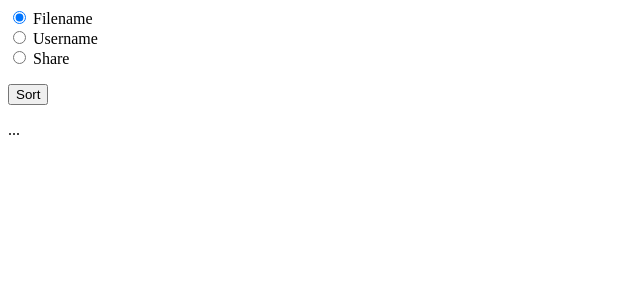
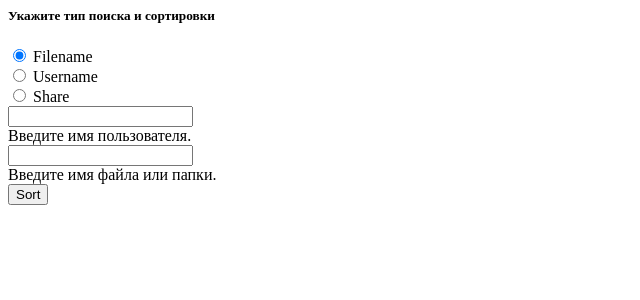
Before and after one commit to r2d2-lex/smbstatus, a Flask app: template webapp/templates/search_form.html in a window 1280 px wide. Shown: the top 300 px of the page, without its empty margins (0-640 px from the left). Run offline with Flask 2, Linux system fonts and the light colour scheme; the template is opened without the code that fills it: values that come from a table or form of the project are taken from there, others are empty.

Commit message:
Добавление поиска по имени пользователя/фала

```diff
--- a/webapp/__init__.py
+++ b/webapp/__init__.py
@@ -2,7 +2,7 @@ from flask import Flask, render_template
 
 from webapp.forms import SearchForm
 from webapp.getuserlist import make_uid_users_dict
-from webapp.smbstat import smb_status, parse_status, sort_records
+from webapp.smbstat import smb_status, parse_status, sort_records, search_records
 
 
 # import webapp.config
@@ -14,22 +14,44 @@ def create_app():
 
     @app.route('/')
     def index():
-        sort_form = SearchForm()
+        search_form = SearchForm()
         uid_users_dict = make_uid_users_dict()
         smb_lines = parse_status(uid_users_dict)
         smb_lines = sort_records(smb_lines, app.config['PATH_NAME_INDEX'])
-        return render_template('smbstatus/index.html', page_title=app.config['PAGE_TITLE'], smb_lines=smb_lines, form=sort_form)
+        return render_template('smbstatus/index.html', page_title=app.config['PAGE_TITLE'], smb_lines=smb_lines,
+                               form=search_form)
 
-    @app.route('/sort', methods=['GET', 'POST'])
+    @app.route('/search', methods=['GET', 'POST'])
     def sort():
-        sort_form = SearchForm()
-        for item1 in sort_form:
-            print('Item: ', item1)
-        print('Sort FORM: ', sort_form)
+        sort_type = app.config['PATH_NAME_INDEX']
+        search_form = SearchForm()
+        user_name = ''
+        file_name = ''
+
+        if search_form.validate_on_submit():
+            user_name = search_form.username.data
+            file_name = search_form.filename.data
+            print('UserName: ', user_name)
+            print('FileName: ', file_name)
+
+            print('Sort type: ', search_form.sort_type.data)
+            sort_type_data = search_form.sort_type.data
+            if sort_type_data == 'sort_filename':
+                sort_type = app.config['PATH_NAME_INDEX']
+            elif sort_type_data == 'sort_username':
+                sort_type = app.config['LOGIN_NAME_INDEX']
+            elif sort_type_data == 'sort_share':
+                sort_type = app.config['SHARE_NAME_INDEX']
+
         uid_users_dict = make_uid_users_dict()
         smb_lines = parse_status(uid_users_dict)
-        smb_lines = sort_records(smb_lines, app.config['PATH_NAME_INDEX'])
-        return render_template('smbstatus/index.html', page_title=app.config['PAGE_TITLE'], smb_lines=smb_lines, form=sort_form)
+        if len(user_name) > 3:
+            smb_lines = search_records(smb_lines, app.config['LOGIN_NAME_INDEX'], user_name)
+        if len(file_name) > 0:
+            smb_lines = search_records(smb_lines, app.config['PATH_NAME_INDEX'], file_name)
+        smb_lines = sort_records(smb_lines, sort_type)
+        return render_template('smbstatus/index.html', page_title=app.config['PAGE_TITLE'], smb_lines=smb_lines,
+                               form=search_form)
 
     return app
 
--- a/webapp/forms.py
+++ b/webapp/forms.py
@@ -1,8 +1,10 @@
 from flask_wtf import FlaskForm
-from wtforms import RadioField
-from wtforms.validators import InputRequired
+from wtforms import RadioField, StringField, SubmitField
+from wtforms.validators import InputRequired, DataRequired
 
 
 class SearchForm(FlaskForm):
-    sorting_type = RadioField('flexRadioSorting', choices=['flexRadioFilename', 'flexRadioUsername', 'flexRadioShare'],)
-                              # validators=[InputRequired()])
+    sort_type = RadioField('sort_type', choices=[('sort_filename', 'sort_filename'), ('sort_username', 'sort_username'),
+                                                 ('sort_share', 'sort_share')], coerce=str, validators=[DataRequired()])
+    username = StringField('Имя пользователя')
+    filename = StringField('Имя файла/папки')
--- a/webapp/templates/search_form.html
+++ b/webapp/templates/search_form.html
@@ -1,36 +1,56 @@
-<div class="container">
-  <div class="row">
+<div class="card border-danger mt-5">
 
-    <div class="col">
-    <form action="" method="post">
-        {{ form.hidden_tag() }}
-        <p>
+    <div class="card-header bg-light">
+        <h5 class="card-title">Укажите тип поиска и сортировки</h5>
+    </div>
+
+    <form action="/search" method="post">
+    {{ form.hidden_tag() }}
+    <div class="card-body">
+        <div class="form-row">
+
             <div class="form-check form-check-inline">
-              <input class="form-check-input" type="radio" name="flexRadioSorting" id="flexRadioFilename" checked>
-              <label class="form-check-label" for="flexRadioFilename">
+              <!--  Без value не работает!!!! -->
+              <input class="form-check-input" type="radio" name="sort_type" id="sort_filename" value="sort_filename" checked>
+              <label class="form-check-label" for="sort_filename">
                 Filename
               </label>
             </div>
             <div class="form-check form-check-inline">
-              <input class="form-check-input" type="radio" name="flexRadioSorting" id="flexRadioUsername">
-              <label class="form-check-label" for="flexRadioUsername">
+              <input class="form-check-input" type="radio" name="sort_type" id="sort_username" value="sort_username">
+              <label class="form-check-label" for="sort_username">
                 Username
               </label>
             </div>
             <div class="form-check form-check-inline">
-              <input class="form-check-input" type="radio" name="flexRadioSorting" id="flexRadioShare">
-              <label class="form-check-label" for="flexRadioShare">
+              <input class="form-check-input" type="radio" name="sort_type" id="sort_share" value="sort_share">
+              <label class="form-check-label" for="sort_share">
                 Share
               </label>
             </div>
-        </p>
+        </div>
 
-    <p><input type=submit value=Sort></p>
+        <div class="form-row">
+        <div class="col-md-3">
+            <!--  Без name не работает!!!! -->
+            <input type="text" class="form-control" id="username" name="username" aria-describedby="TextUsernameHelp">
+            <div id="TextUsernameHelp" class="form-text">Введите имя пользователя.</div>
+        </div>
+        <div class="col-md-3">
+            <input type="text" class="form-control" id="filename" name="filename" aria-describedby="TextFilenameHelp">
+            <div id="TextFilenameHelp" class="form-text">Введите имя файла или папки.</div>
+        </div>
+        </div>
+
+    </div>
+    <div class="card-footer">
+        <div class="form-check form-check-inline">
+            <input class="btn btn-primary" type=submit value=Sort>
+        </div>
+    </div>
     </form>
-    </div>
 
-    <div class="col">
-      ...
-    </div>
-  </div>
 </div>
+{% if form.errors %}
+{{ form.errors }}
+{% endif %}
```
Also changed, not shown: webapp/smbstat.py (+12 -0 lines).
